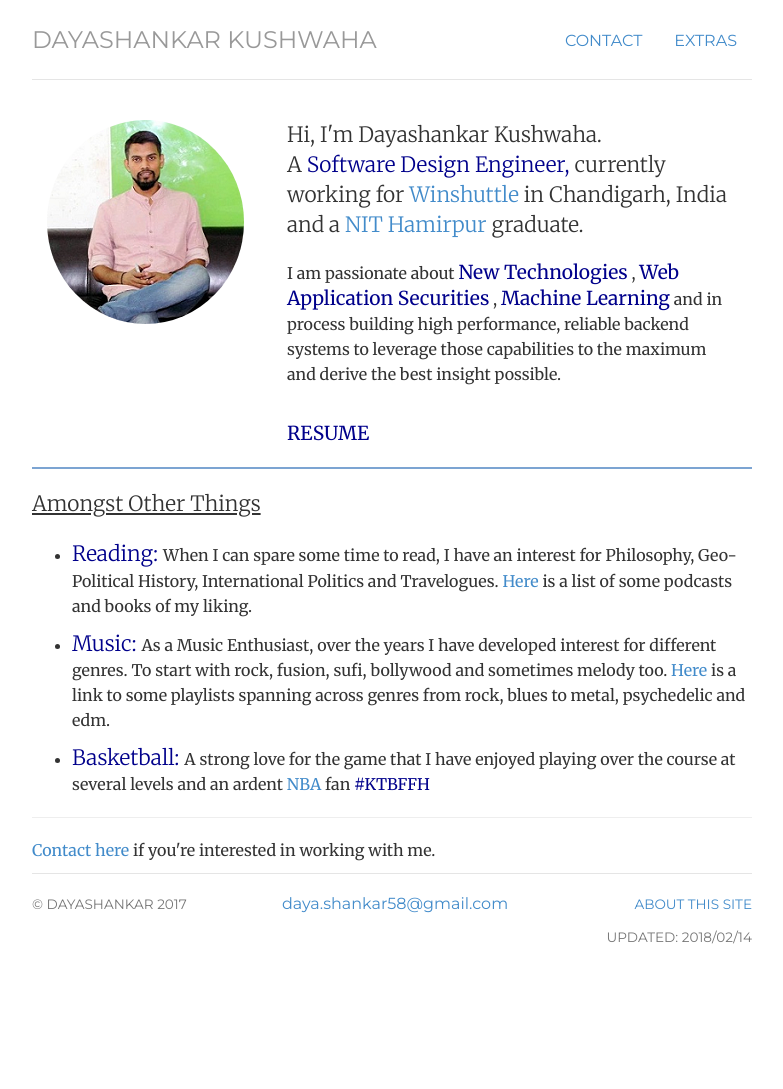
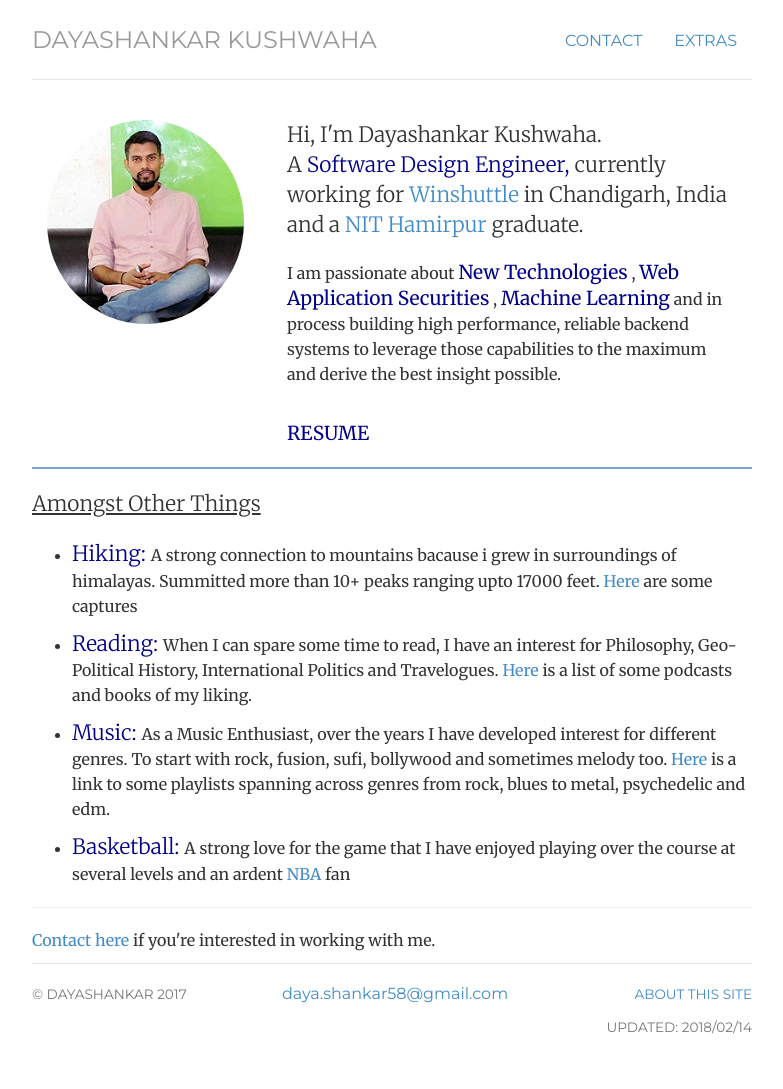
Before and after one commit to daya-shankar07/daya-shankar07.github.io, a Jekyll site: the page built from index.html, in a window 1280 px wide. Shown: the whole page, without its empty margins (248-1031 px from the left). Built offline with Jekyll 4.4.1, drawn with Linux system fonts in a browser that asks for light colours; before the commit the page ends 999 px from its top, so only the background shows below that.

Commit message:
Update index.html

```diff
--- a/index.html
+++ b/index.html
@@ -51,11 +51,13 @@ updateDate: 2018/02/14
 	<p class="lead"><u>Amongst Other Things</u></p>
 
 	<ul>
+	<li><p><a class="lead highlightLess" href="/extras#mountains" >Hiking: </a> A strong connection to mountains bacause i grew in surroundings of himalayas. Summitted more than 10+ peaks ranging upto 17000 feet. <a href="/extras#mountains">Here</a> are some captures</p></li>
+
 	<li><p><a class="lead highlightLess" href="/extras#reading" >Reading: </a>When I can spare some time to read, I have an interest for Philosophy, Geo-Political History, International Politics and Travelogues. <a href="/extras#reading">Here</a> is a list of some podcasts and books of my liking.</p></li>
 
 	<li><p><a class="lead highlightLess" href="/extras#music">Music: </a>As a Music Enthusiast, over the years I have developed interest for different genres. To start with rock, fusion, sufi, bollywood and sometimes melody too. <a href="/extras#music">Here</a> is a link to some playlists spanning across genres from rock, blues to metal, psychedelic and edm.</p></li>
 
-	<li><p><span class="lead highlightLess">Basketball: </span>A strong love for the game that I have enjoyed playing over the course at several levels and an ardent <a href="http://www.nba.com" target="_blank">NBA</a> fan <span class="highlightLess">#KTBFFH</span></p></li>
+	<li><p><span class="lead highlightLess">Basketball: </span>A strong love for the game that I have enjoyed playing over the course at several levels and an ardent <a href="http://www.nba.com" target="_blank">NBA</a> fan </p></li>
 
 	</ul>
 	<hr/>
```
